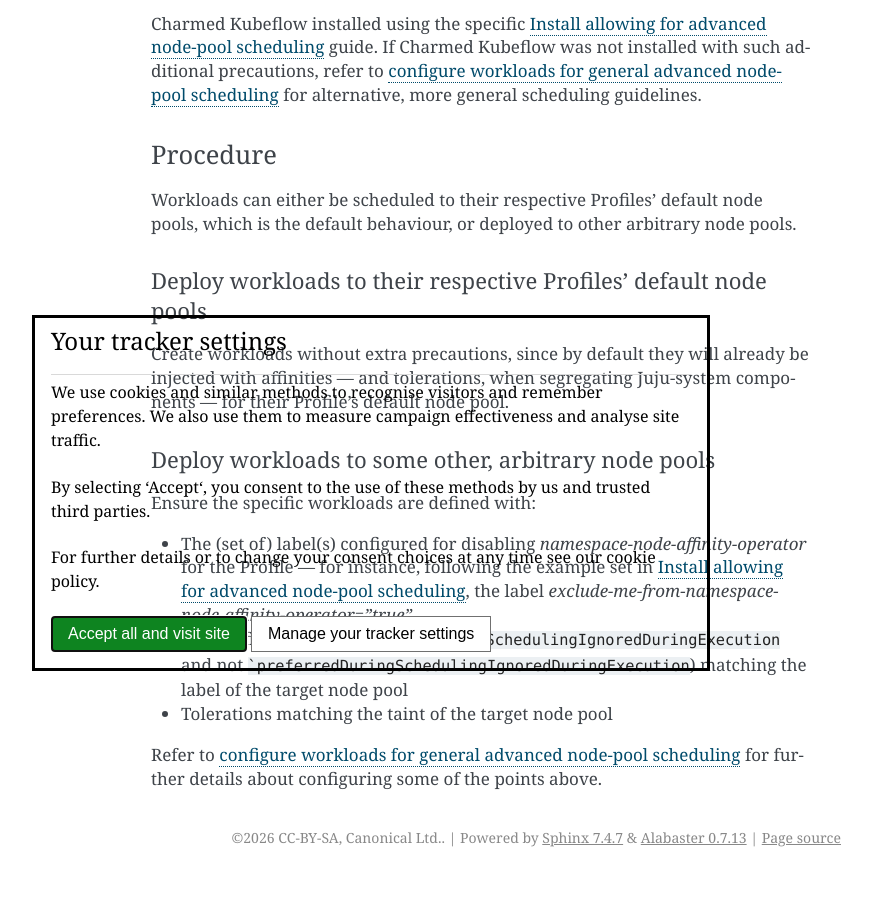
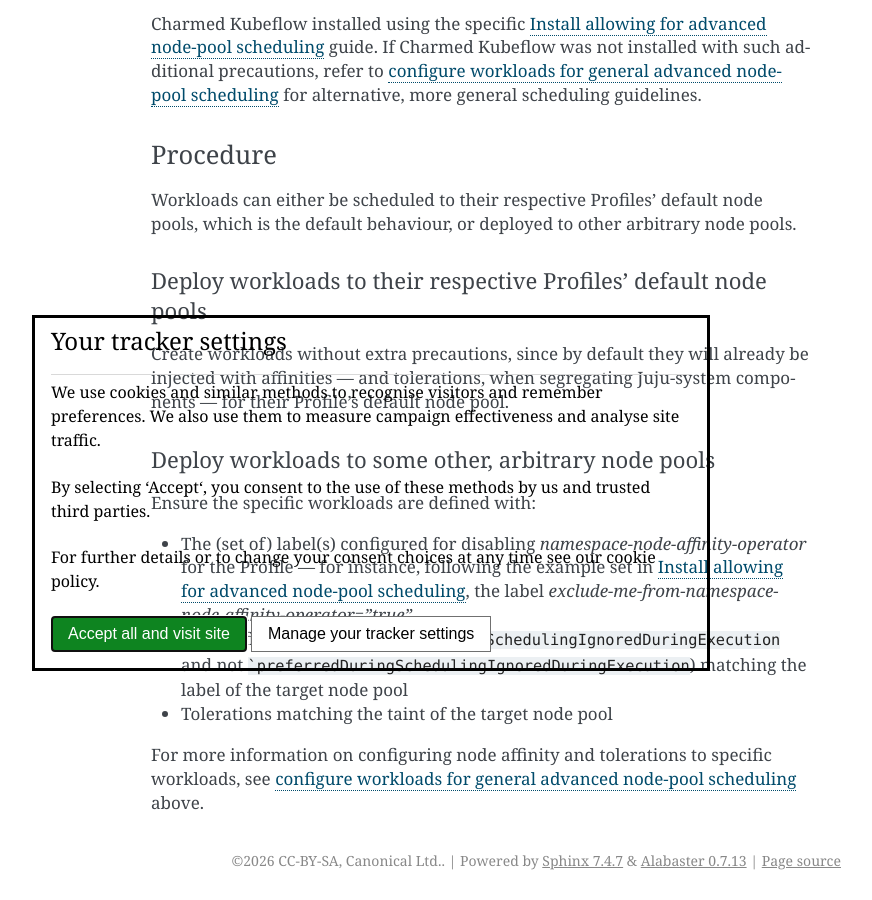
Before and after one commit to canonical/charmed-kubeflow-documentation, a Sphinx documentation site: the page built from docs/how-to/use/configure-advanced-scheduling.rst, in a window 1280 px wide and 900 px high, scrolled down 4184 px. Shown: the whole window, without its empty margins (269-1141 px from the left). Built offline with Sphinx 7.4.7, drawn with Linux system fonts in a browser that asks for light colours; before the commit the page ends 5061 px from its top, so only the background shows below that.

Commit message:
docs: fix wording

```diff
--- a/docs/how-to/use/configure-advanced-scheduling.rst
+++ b/docs/how-to/use/configure-advanced-scheduling.rst
@@ -212,4 +212,4 @@
 
 - Tolerations matching the taint of the target node pool
 
-Refer to :ref:`configure workloads for general advanced node-pool scheduling <configure_general_advanced_scheduling>` for further details about configuring some of the points above.
+For more information on configuring node affinity and tolerations to specific workloads, see :ref:`configure workloads for general advanced node-pool scheduling <configure_general_advanced_scheduling>` above.
```
